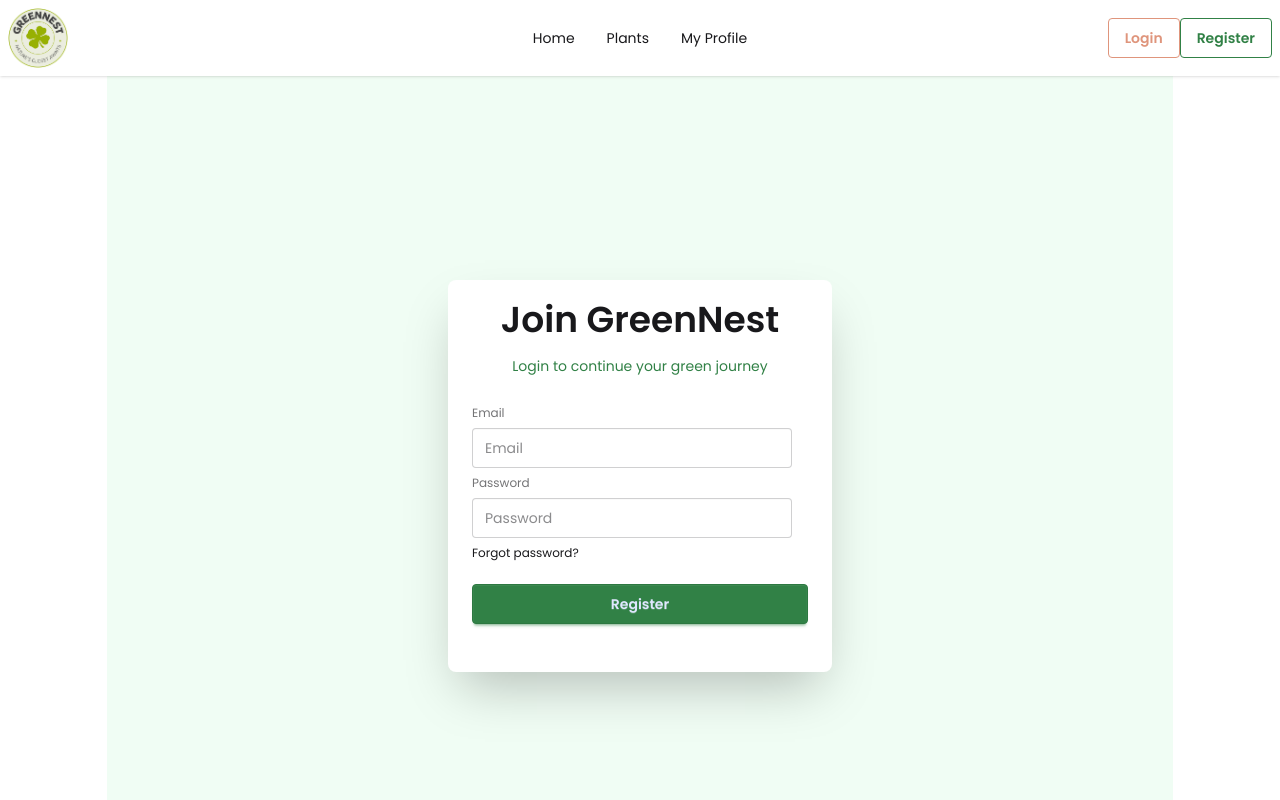
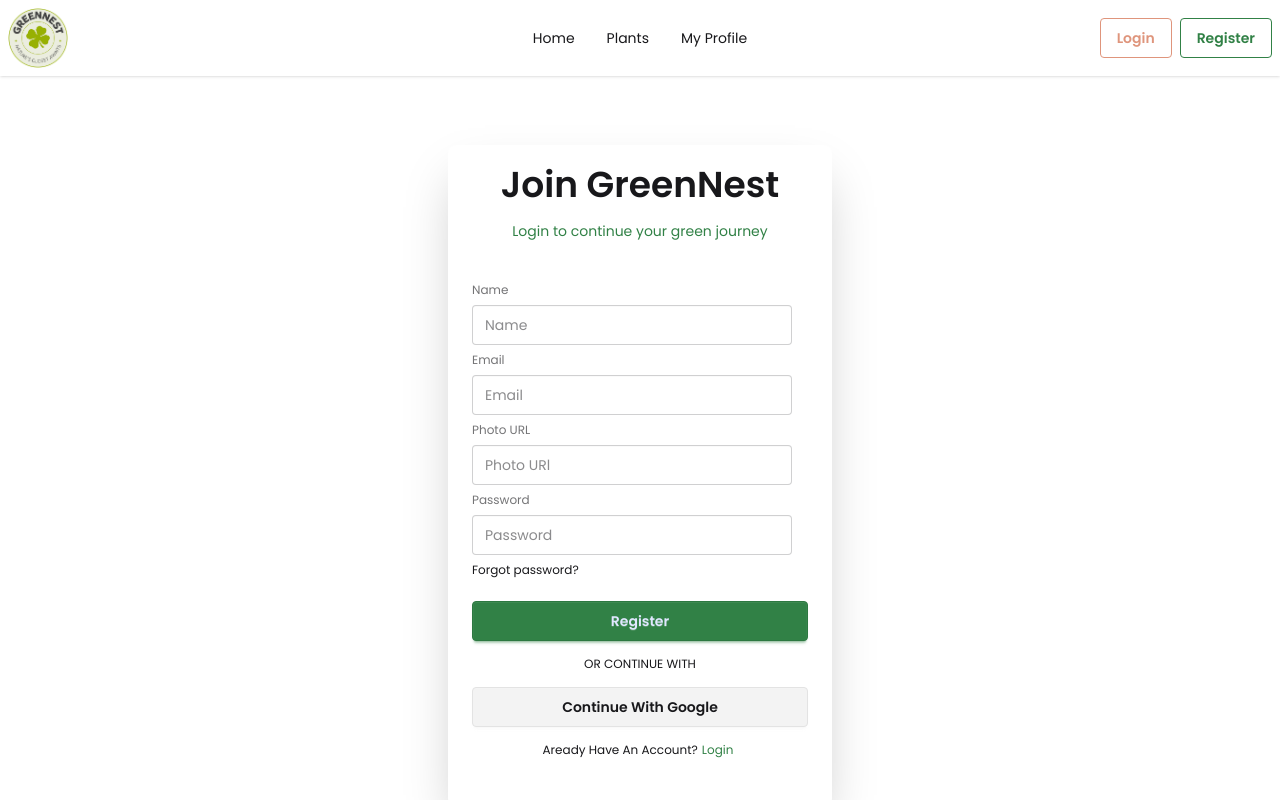
Before and after one commit to shahrufhasan/GreenNest-With-React-and-Auth, a React (Vite) app: page /auth/register in a window 1280 px wide. Shown: the top 800 px of the page. Built offline with nearby package versions, Linux system fonts and the light colour scheme.

Commit message:
creaimplimented firebase

```diff
--- a/package.json
+++ b/package.json
@@ -13,6 +13,7 @@
     "@tailwindcss/vite": "^4.1.15",
     "axios": "^1.12.2",
     "daisyui": "^5.3.7",
+    "firebase": "^12.4.0",
     "react": "^19.1.1",
     "react-dom": "^19.1.1",
     "react-router": "^7.9.4",
--- a/src/Auth/Login.jsx
+++ b/src/Auth/Login.jsx
@@ -1,10 +1,11 @@
 import React from "react";
+import { Link } from "react-router";
 
 const Login = () => {
   return (
     <div className="flex justify-center min-h-screen items-center">
-      <div className="card bg-base-100 w-full max-w-sm shrink-0 shadow-2xl py-5">
-        <div className="text-center ">
+      <div className="card bg-base-100 w-full max-w-sm shrink-0 shadow-2xl py-5 space-y-3">
+        <div className="text-center">
           <h4 className="font-semibold text-4xl mb-4">Welcome Back</h4>
           <p className="text-primary text-sm">
             Login to continue your green journey
@@ -12,14 +13,37 @@ const Login = () => {
         </div>
         <form action="" className="card-body">
           <fieldset className="fieldset">
+            {/* email */}
             <label className="label">Email</label>
-            <input type="email" className="input" placeholder="Email" />
+            <input
+              name="email"
+              type="email"
+              className="input"
+              placeholder="Email"
+            />
+            {/* password */}
             <label className="label">Password</label>
-            <input type="password" className="input" placeholder="Password" />
+            <input
+              name="passoword"
+              type="password"
+              className="input"
+              placeholder="Password"
+            />
             <div>
-              <a className="link link-hover">Forgot password?</a>
+              <a className="link link-hover text-primary">Forgot password?</a>
             </div>
             <button className="btn btn-primary mt-4">Login</button>
+            <div className="my-2 text-center">
+              <p>OR CONTINUE WITH</p>
+            </div>
+            <button className="btn">Continue With Google</button>
+            <p className="text-center mt-2 flex items-center justify-center">
+              Don't have an account?
+              <Link to="/auth/register" className="text-primary px-1">
+                {" "}
+                Register
+              </Link>
+            </p>
           </fieldset>
         </form>
       </div>
--- a/src/Auth/Register.jsx
+++ b/src/Auth/Register.jsx
@@ -1,10 +1,11 @@
 import React from "react";
+import { Link } from "react-router";
 
 const Register = () => {
   return (
-    <div className="flex justify-center min-h-screen items-center bg-green-50  ">
-      <div className="card bg-base-100 w-full max-w-sm shrink-0 shadow-2xl py-5">
-        <div className="text-center ">
+    <div className="flex justify-center min-h-screen items-center">
+      <div className="card bg-base-100 w-full max-w-sm shrink-0 shadow-2xl py-5 space-y-3">
+        <div className="text-center">
           <h4 className="font-semibold text-4xl mb-4">Join GreenNest</h4>
           <p className="text-primary text-sm">
             Login to continue your green journey
@@ -12,14 +13,52 @@ const Register = () => {
         </div>
         <form action="" className="card-body">
           <fieldset className="fieldset">
+            {/* name */}
+            <label className="label">Name</label>
+            <input
+              name="text"
+              type="email"
+              className="input"
+              placeholder="Name"
+            />
+            {/* email */}
             <label className="label">Email</label>
-            <input type="email" className="input" placeholder="Email" />
+            <input
+              name="email"
+              type="email"
+              className="input"
+              placeholder="Email"
+            />
+            {/* photo url */}
+            <label className="label">Photo URL</label>
+            <input
+              name="text"
+              type="email"
+              className="input"
+              placeholder="Photo URl"
+            />
+            {/* password */}
             <label className="label">Password</label>
-            <input type="password" className="input" placeholder="Password" />
+            <input
+              name="password"
+              type="password"
+              className="input"
+              placeholder="Password"
+            />
             <div>
               <a className="link link-hover">Forgot password?</a>
             </div>
             <button className="btn btn-primary mt-4">Register</button>
+            <div className="my-2 text-center">
+              <p>OR CONTINUE WITH</p>
+            </div>
+            <button className="btn">Continue With Google</button>
+            <p className="text-center mt-2 flex items-center justify-center">
+              Aready Have An Account?{" "}
+              <Link to="/auth/login" className="text-primary px-1">
+                Login
+              </Link>
+            </p>
           </fieldset>
         </form>
       </div>
--- a/src/Components/Navbar.jsx
+++ b/src/Components/Navbar.jsx
@@ -69,7 +69,7 @@ const Navbar = () => {
       </div>
 
       <div className="navbar-end">
-        <Link to="/auth/login" className=" ">
+        <Link to="/auth/login" className="pr-2">
           <a className="btn btn-outline btn-secondary">Login</a>
         </Link>
         <Link to="/auth/register" className="">
--- /dev/null
+++ b/src/Provider/AuthProvider.jsx
@@ -0,0 +1,11 @@
+import React from 'react';
+
+const AuthProvider = () => {
+    return (
+        <div>
+
+        </div>
+    );
+};
+
+export default AuthProvider;
--- /dev/null
+++ b/src/firebase/firebase.config.js
@@ -0,0 +1,19 @@
+// Import the functions you need from the SDKs you need
+import { initializeApp } from "firebase/app";
+// TODO: Add SDKs for Firebase products that you want to use
+// https://firebase.google.com/docs/web/setup#available-libraries
+
+// Your web app's Firebase configuration
+const firebaseConfig = {
+  apiKey: "AIzaSyC48WYQja98oGV5NJ3C0PthkuJmSrGQXnw",
+  authDomain: "green-nest-94b57.firebaseapp.com",
+  projectId: "green-nest-94b57",
+  storageBucket: "green-nest-94b57.firebasestorage.app",
+  messagingSenderId: "174187732441",
+  appId: "1:174187732441:web:3e2340f4499998d5164dc8",
+};
+
+// Initialize Firebase
+const app = initializeApp(firebaseConfig);
+
+export default app;
```
Also changed, not shown: 1 other file (tests, documents, lock files or other folders).
